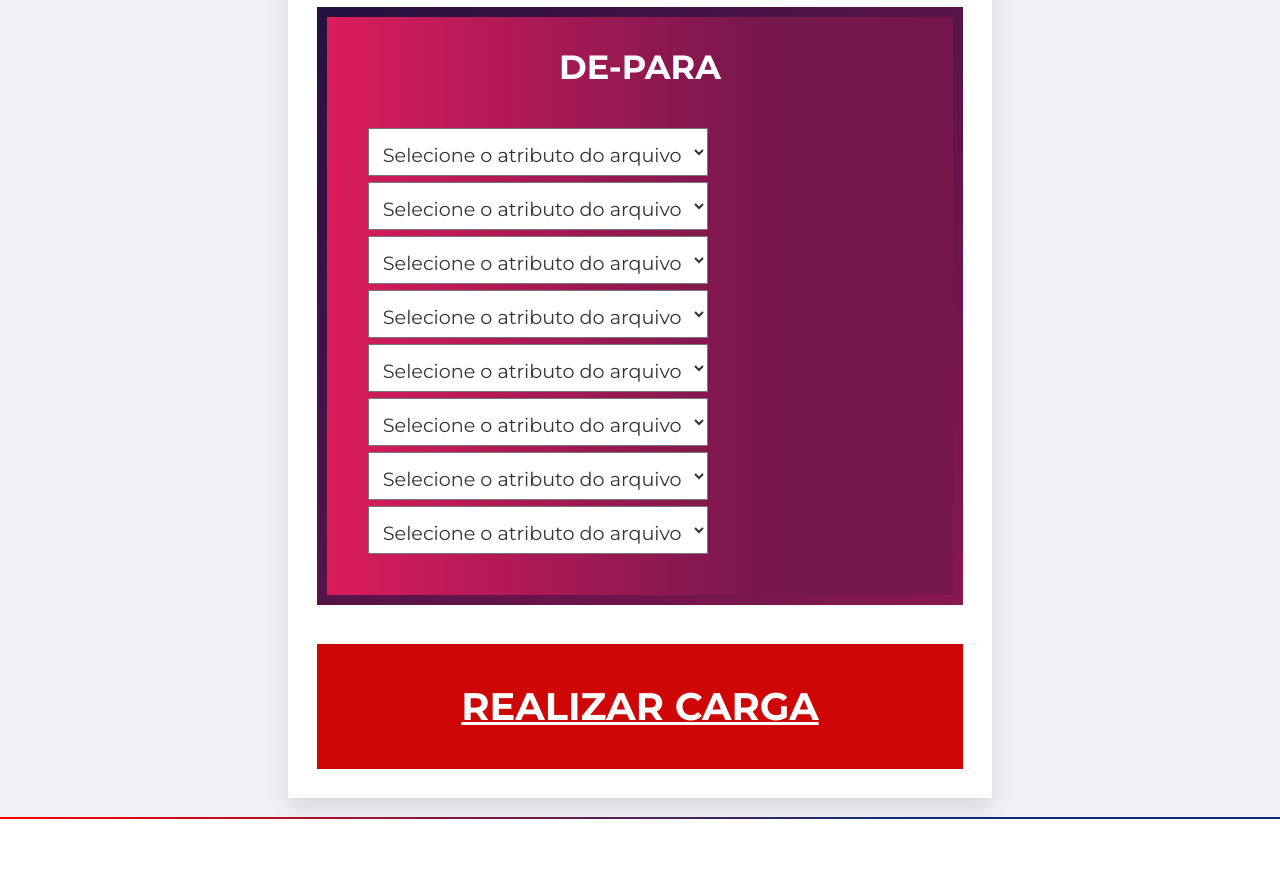
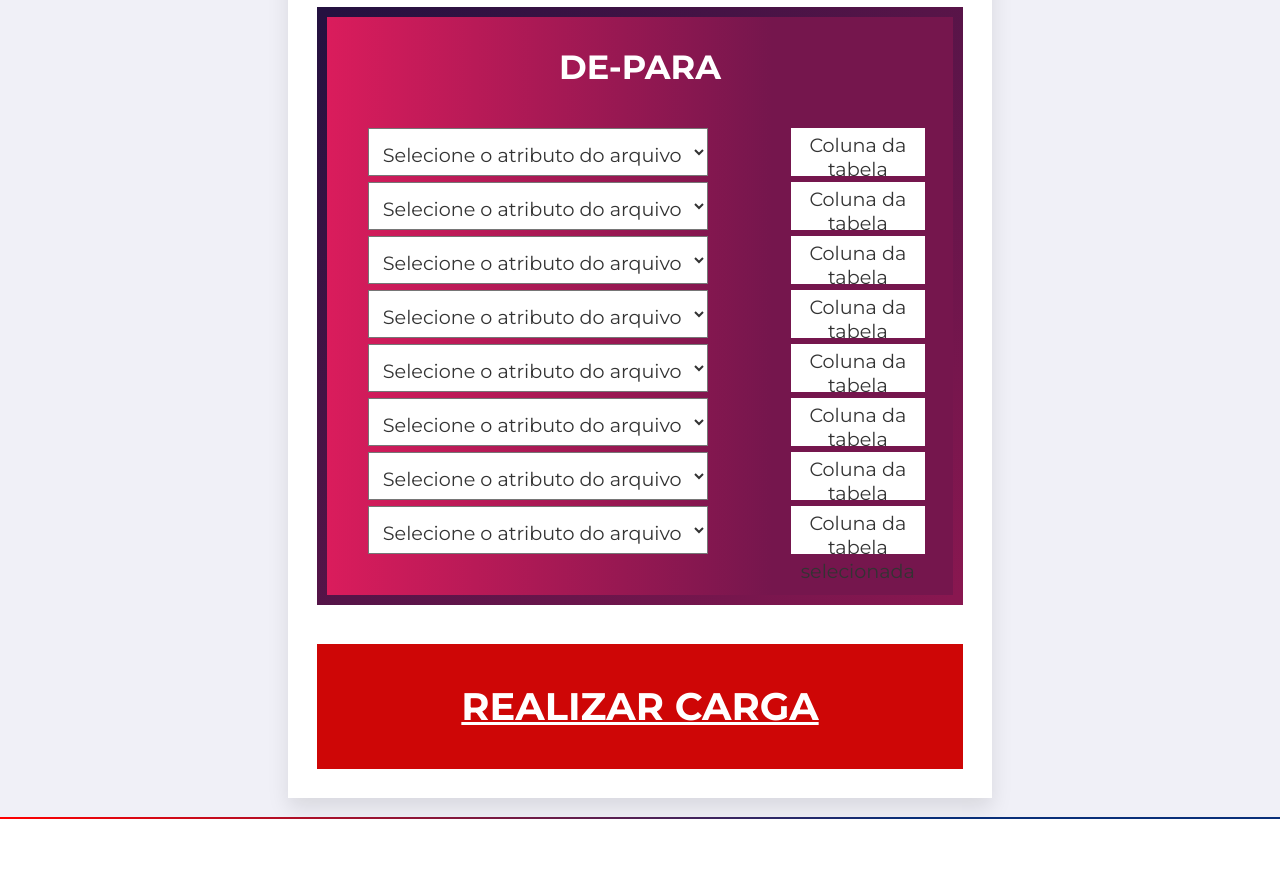
Before and after one commit to BureauTech/Mini-ETL-Shapefile-to-PostGis, a React (Create React App) app in the folder web/: page /shape in a window 1280 px wide. Shown: the part 1640-2510 px from the top of the page. Built offline with nearby package versions, Linux system fonts and the light colour scheme.

Commit message:
add labels do PARA, para visualizaçao antes da conexa com BD

```diff
--- a/web/src/pages/Shape/index.js
+++ b/web/src/pages/Shape/index.js
@@ -227,7 +227,7 @@ const Shape = () => {
 
   const handleNew = (event) => {
     setField(event.target.value);
-    PARAList(event.target.value);
+    TabelaList(event.target.value);
   }
 
   const listItems = shapeReturn.map(
@@ -313,7 +313,7 @@ const Shape = () => {
     });
   }
 
-  const PARAList = async (field) => {
+  const TabelaList = async (field) => {
     await api({
       method: 'post',
       url: '/fields/' + field,
@@ -365,6 +365,14 @@ const Shape = () => {
     else {
       return (
         <>
+          <label className="fields" id={0}>Coluna da tabela selecionada</label>
+          <label className="fields" id={1}>Coluna da tabela selecionada</label>
+          <label className="fields" id={2}>Coluna da tabela selecionada</label>
+          <label className="fields" id={3}>Coluna da tabela selecionada</label>
+          <label className="fields" id={4}>Coluna da tabela selecionada</label>
+          <label className="fields" id={5}>Coluna da tabela selecionada</label>
+          <label className="fields" id={6}>Coluna da tabela selecionada</label>
+          <label className="fields" id={7}>Coluna da tabela selecionada</label>
         </>
       )
     }
```
